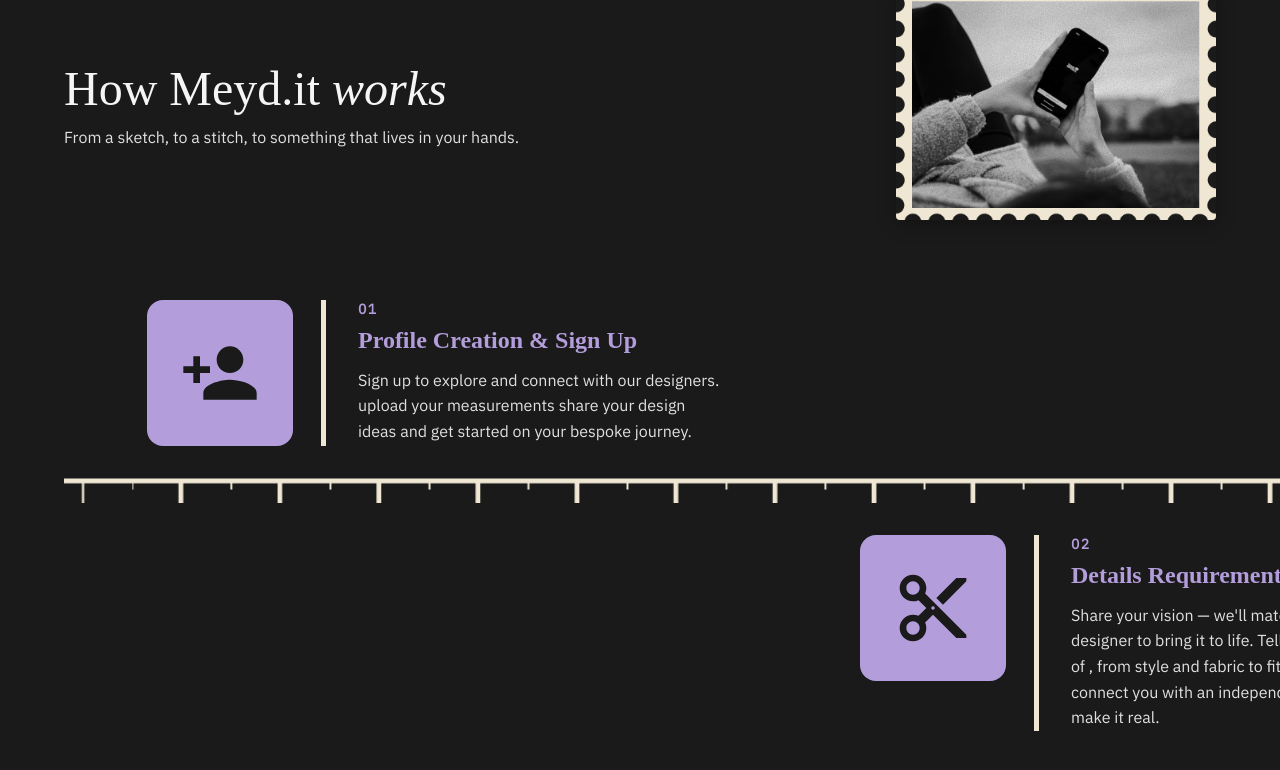
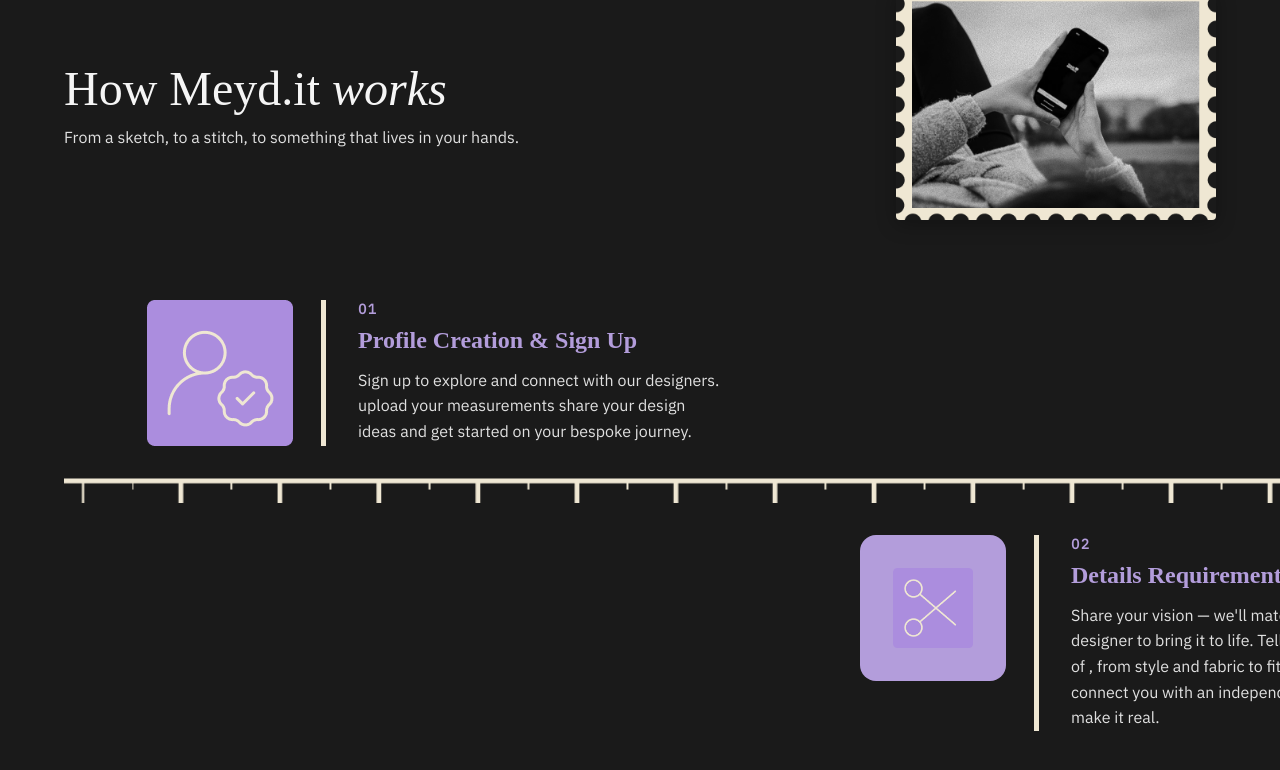
Before and after one commit to alexxueau/menextgen, a React (Vite) app: page / in a window 1280 px wide. Shown: the part 3960-4730 px from the top of the page. Built offline with nearby package versions, Linux system fonts and the light colour scheme; a web font is replaced by a local one.

Commit message:
pic changed

```diff
--- a/src/screens/HowItWorks/HowItWorks.jsx
+++ b/src/screens/HowItWorks/HowItWorks.jsx
@@ -4,7 +4,12 @@
 import ContentCutIcon from "@mui/icons-material/ContentCut";
 import FavoriteIcon from "@mui/icons-material/Favorite";
 import PersonAddIcon from "@mui/icons-material/PersonAdd";
-import CnDicon from "../../../static/img/04icon.png";
+import FirstStepIcon from "/img/01icon.png";
+import SecondStepIcon from "/img/02icon.png";
+import ThirdStepIcon from "/img/03icon.png";
+import FourthStepIcon from "/img/04icon.png";
+import FifthStepIcon from "/img/05icon.png";
+
 import { Box, IconButton, Stack, Typography } from "@mui/material";
 import theme from "../../op1000theme";
 import React, { useEffect, useRef, useState } from "react";
@@ -15,21 +20,21 @@
     title: "Profile Creation & Sign Up",
     description:
       "Sign up to explore and connect with our designers. upload your measurements share your design ideas and get started on your bespoke journey.",
-    icon: <PersonAddIcon sx={{ fontSize: 80, color: "#1A1A1A" }} />,
+    icon: <Box component="img" src={FirstStepIcon} alt="Profile Creation & Sign Up" sx={{ fontSize: 80, color: "#1A1A1A" }} />,
   },
   {
     number: "03",
     title: "Creative Matchmaking",
     description:
       "This is where the magic happens - we'll connect you with a designer who's the perfect fit for your vision.",
-    icon: <FavoriteIcon sx={{ fontSize: 80, color: "#1A1A1A" }} />,
+    icon: <Box component="img" src={ThirdStepIcon} alt="Creative Matchmaking" sx={{ fontSize: 80, color: "#1A1A1A" }} />,
   },
   {
     number: "05",
     title: "Finalisation",
     description:
       "Your atelier will estimate the time and cost to bring your design to life, then share a quote for you to review and approve.",
-    icon: <CheckCircleIcon sx={{ fontSize: 80, color: "#1A1A1A" }} />,
+    icon: <Box component="img" src={FifthStepIcon} alt="Finalisation" sx={{ fontSize: 80, color: "#1A1A1A" }} />,
   },
 ];
 
@@ -39,14 +44,14 @@
     title: "Details Requirements",
     description:
       "Share your vision — we'll match you with the perfect designer to bring it to life. Tell us what you're dreaming of , from style and fabric to fit and budget — and we'll connect you with an independent designer who can make it real.",
-    icon: <ContentCutIcon sx={{ fontSize: 80, color: "#1A1A1A" }} />,
+    icon: <Box component="img" src={SecondStepIcon} alt="Details Requirements" sx={{ width: 80, height: 80 }} />,
   },
   {
     number: "04",
     title: "Consultation and Design",
     description:
       "Schedule a time to work with your designer to sketch, adjust and finalise the details of your garment.",
-    icon: <ContentCutIcon sx={{ fontSize: 80, color: "#1A1A1A" }} />,
+    icon: <Box component="img" src={FourthStepIcon} alt="Consultation and Design" sx={{ width: 80, height: 80 }} />,
   },
 ];
 
@@ -92,7 +97,7 @@
     };
   }, []);
 
-  const translateX = -scrollProgress * maxScroll;
+  const translateX = -scrollProgress * maxScroll ;
 
   return (
     <Box
```
